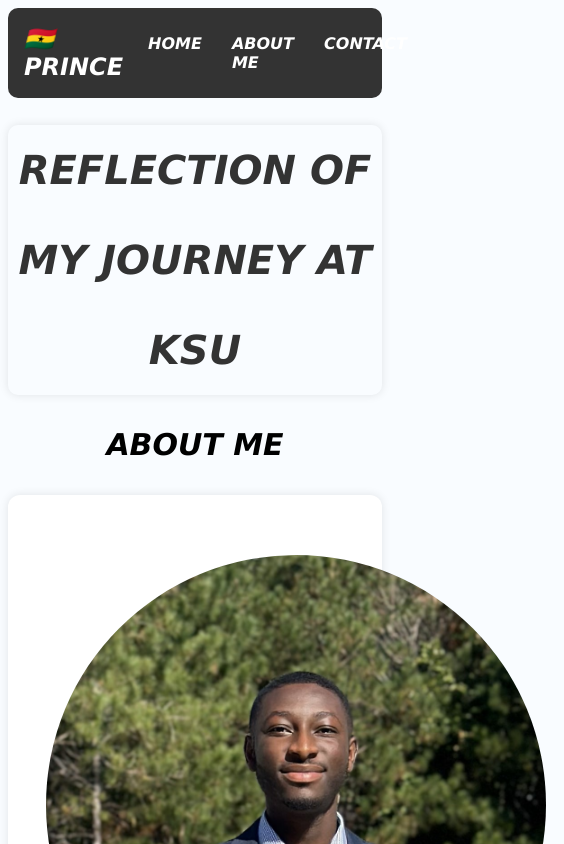
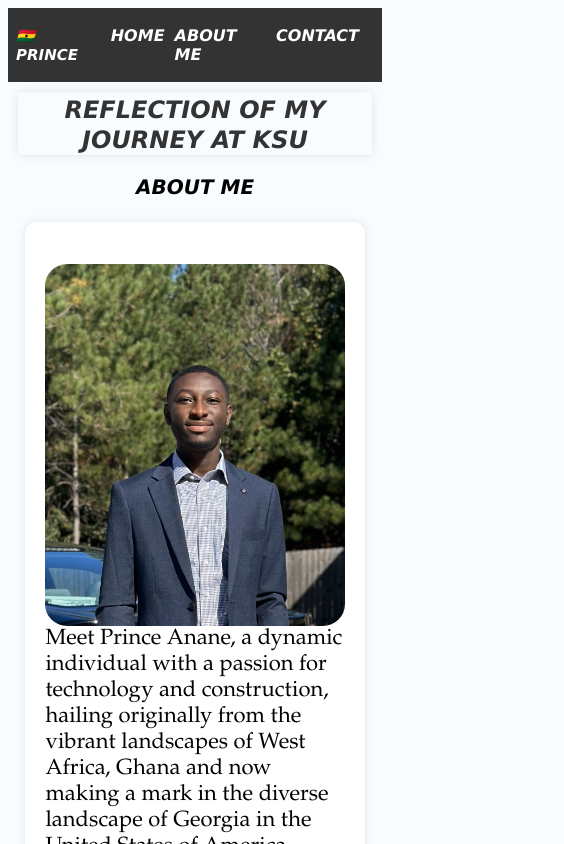
Before and after one commit to panane1/myport, a plain HTML site: page myabout.html in a window 390 px wide. Shown: the top 844 px of the page, 564 px wide, since content can reach past the window. Drawn offline with Linux system fonts and the light colour scheme.

Commit message:
Update styles.css

```diff
--- a/styles.css
+++ b/styles.css
@@ -6,20 +6,21 @@ body{
   width: 470px;
   height: 440px;
   object-fit: cover;
-    border-radius: 8px;
+  border-radius: 30px;
   padding: 18px;
   cursor: pointer;
 }
 h1 {
-    font-size: 2.5em;
+  font-size: 2em;
   color:#333;
   text-align: center;
   margin-bottom: auto;
-    line-height: 90px;
-    border-radius: 3px;
+  line-height: 70px;
+  border-radius: 4px;
   font-style: oblique;
   box-shadow: 0 0 10px rgba(0, 0, 0, 0.1);
-    border-radius: 10px;
+  margin: 10px;
+  padding-top: 5px;
 }
 h2 {
   font-size: 30px;
@@ -34,8 +35,9 @@ body{
 header{
   background-color: #333;
   color: #fff;
-    padding: 1em;
-    border-radius: 10px;
+  position: sticky;
+  top: 0;
+  padding: 0.5em;
 }
 .nav {
   display: flex;
@@ -47,7 +49,7 @@ body{
 .logo a {
   color: #fff;
   text-decoration: none;
-    font-size: 1.5em;
+  font-size: 1.3em;
   font-weight: bold;
 }
 
@@ -74,7 +76,7 @@ body{
 }
 .par{
   font-size: 22px;
-    max-width: 1050px;
+  max-width: 1020px;
   margin: 20px auto;
   background-color: #fff;
   padding: 20px;
@@ -85,7 +87,6 @@ body{
 .imm{
   float: left;
   margin-right: 15px;
-    border-radius: 320px;
   width: 500px;
   height: 500px;
 }
@@ -120,7 +121,49 @@ body{
   border: none;
   cursor:pointer ;
 }
-
 button:hover {
   background-color: #555;
 }
+@media only screen and (max-width:600px){
+  .par {
+    width: 80%;
+  }
+  header{
+    padding: 0.5em;
+  }
+  h1{
+    font-size: 24px;
+    line-height: 30px;
+    padding-top: 3px;
+  }
+  h2 {
+    font-size: 20px;
+    line-height: 30px;
+  }
+  .logo a {
+    font-size: 15px;
+  }
+  .nav2 li {
+    margin: 0 5px;
+  }
+  .imm{
+    height: 100%;
+    width: 100%;
+    border-radius: 22px;
+  }
+  img{
+    height: 100%;
+    width: 100%;
+    padding: 0%;
+    border-radius: 22px;
+  }
+  input,
+textarea {
+  margin-top: 2px;
+  margin-bottom: 10px;
+}
+form{
+  padding: 2px;
+  gap: 6px;
+}
+}
```
Lines whose indentation alone changed are shown as unchanged.
